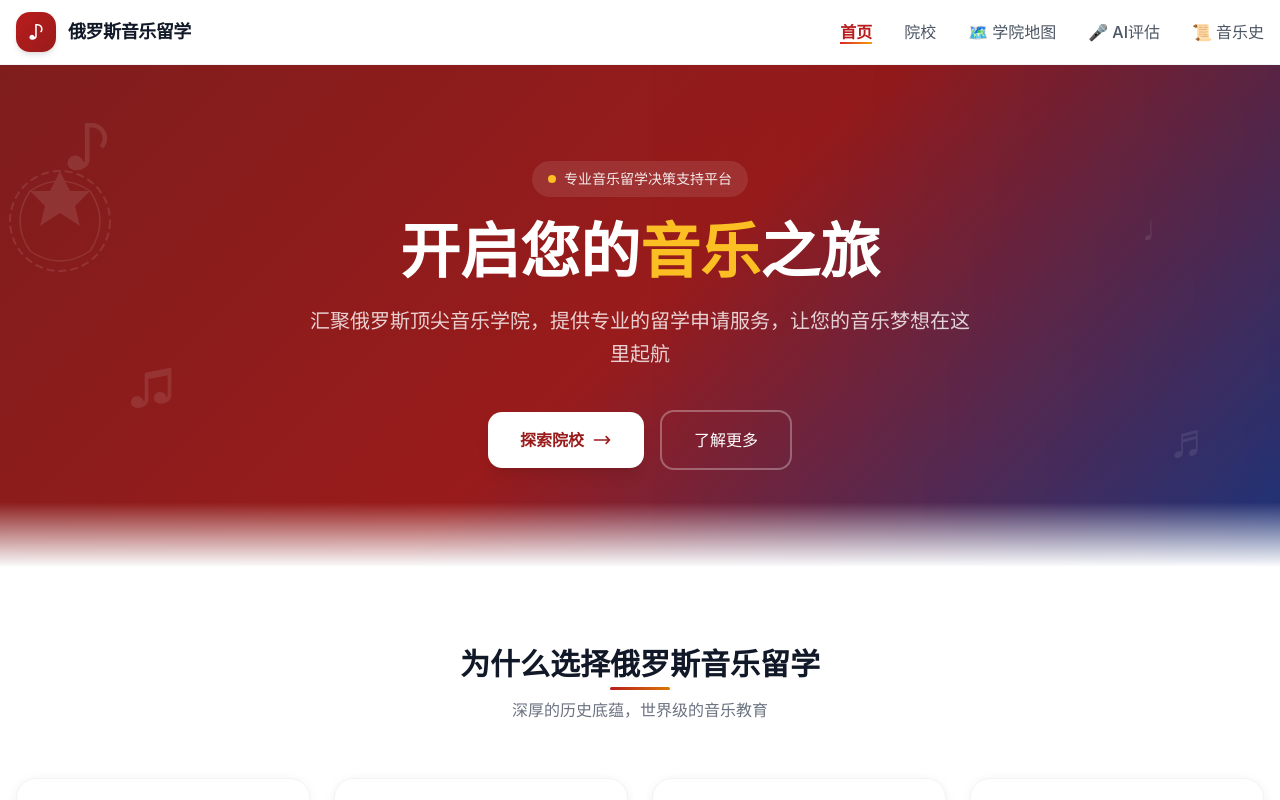
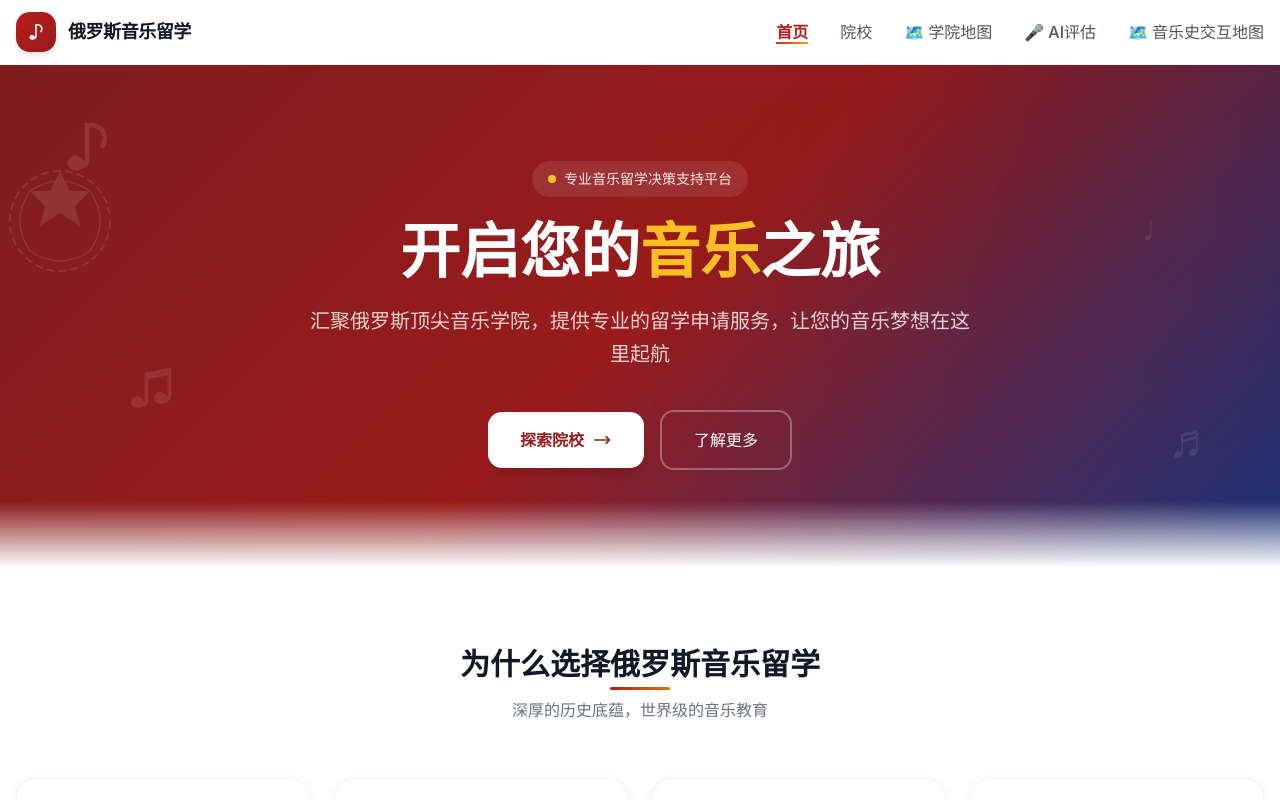
Before and after one commit to hanjinghong626-ctrl/russia-music-platform, a Next.js app in the folder frontend/: page / in a window 1280 px wide. Shown: the top 800 px of the page. Built offline with nearby package versions, Linux system fonts and the light colour scheme; no server answers.

Commit message:
fix: update music history nav link and label on homepage

```diff
--- a/frontend/app/page.js
+++ b/frontend/app/page.js
@@ -105,9 +105,9 @@ export default async function HomePage() {
                 <span>🎤</span>
                 AI评估
               </Link>
-              <Link href="/music-history-map" className="text-gray-600 hover:text-primary-700 transition-colors font-medium flex items-center gap-1">
-                <span>📜</span>
-                音乐史
+              <Link href="/music-history" className="text-gray-600 hover:text-primary-700 transition-colors font-medium flex items-center gap-1">
+                <span>🗺️</span>
+                音乐史交互地图
               </Link>
             </div>
           </div>
```
